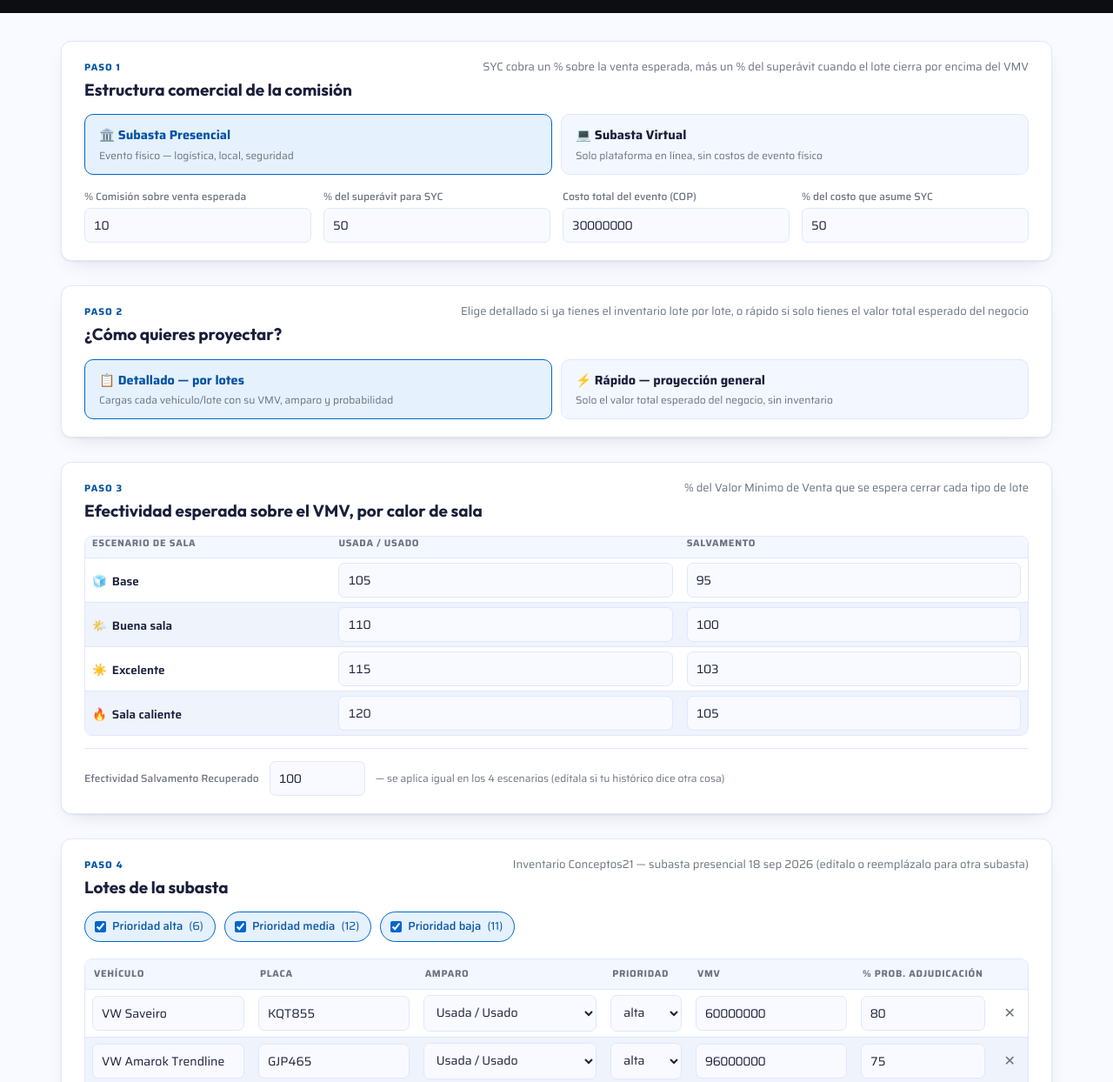
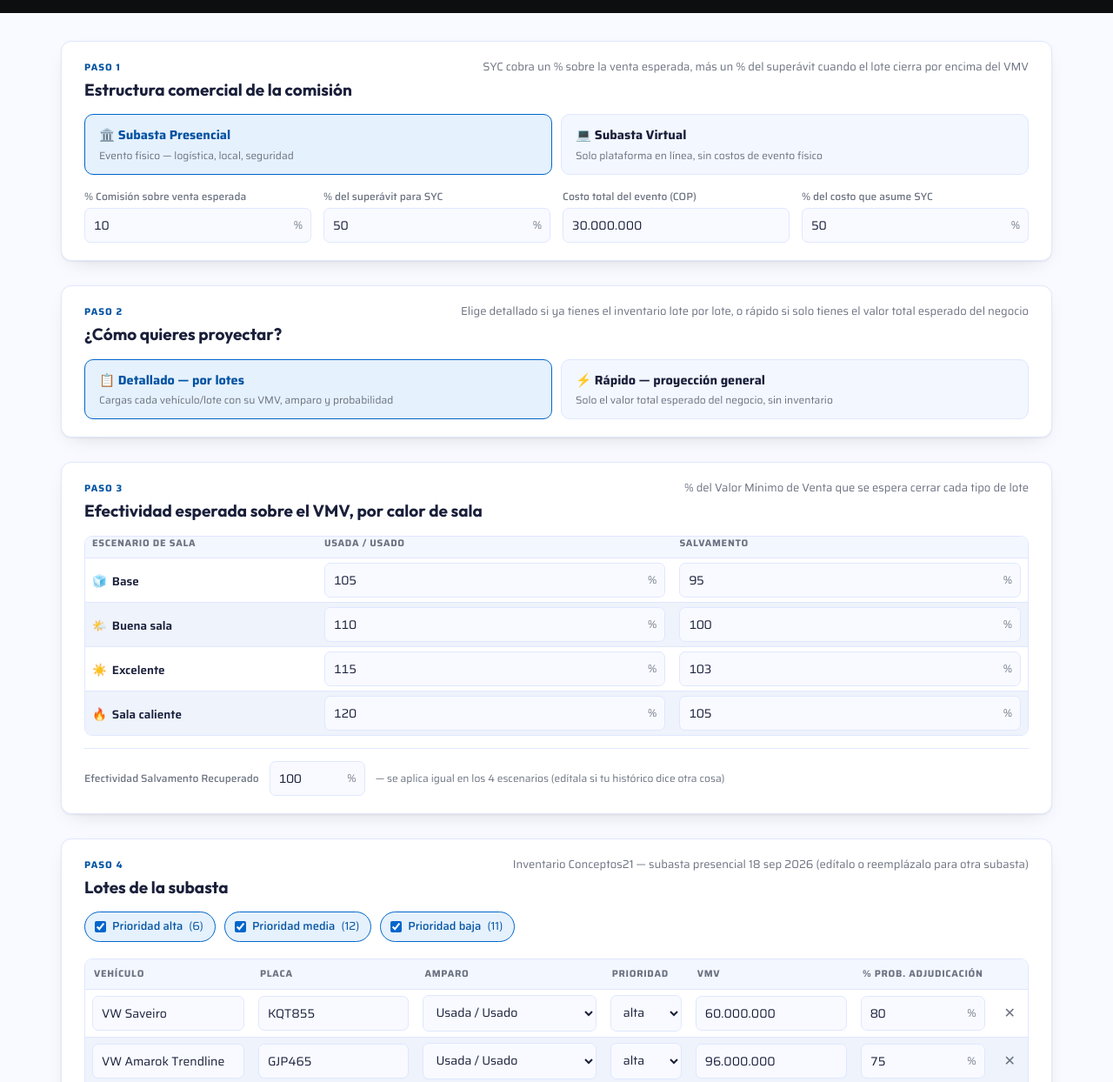
Before and after one commit to DJREDGIO/comisiones-syc, a website: page public/index.html in a window 1280 px wide. Shown: the part 55-1299 px from the top of the page at 87% size. Drawn offline with Linux system fonts and the light colour scheme; no server answers.

Commit message:
Formato de miles y símbolo % en las casillas

```diff
--- a/public/index.html
+++ b/public/index.html
@@ -161,6 +161,12 @@
     font-family:inherit;
   }
   input[type="number"]{font-variant-numeric:tabular-nums}
+  .input-pct{position:relative}
+  .input-pct input{padding-right:26px;width:100%}
+  .input-pct .pct-suffix{
+    position:absolute;right:10px;top:50%;transform:translateY(-50%);
+    font-size:12.5px;color:var(--text-muted);pointer-events:none;
+  }
 
   /* --- paso 1: estructura comercial --- */
   .costos-grid{
@@ -255,7 +261,8 @@
   td input,td select{min-width:76px}
   td.name-cell input{min-width:168px}
   td.placa-cell input{min-width:64px}
-  .col-narrow{width:78px}
+  td.vmv-cell input{min-width:120px}
+  .col-narrow{width:104px}
   .scroll-hint{font-size:11.5px;color:var(--text-muted)}
   .row-remove{
     border:none;background:none;color:var(--text-muted);
@@ -441,19 +448,19 @@
     <div class="costos-grid">
       <div>
         <label for="in-comision">% Comisión sobre venta esperada</label>
-        <input type="number" id="in-comision" min="0" step="0.5">
+        <div class="input-pct"><input type="number" id="in-comision" min="0" step="0.5"><span class="pct-suffix">%</span></div>
       </div>
       <div>
         <label for="in-superavit">% del superávit para SYC</label>
-        <input type="number" id="in-superavit" min="0" max="100" step="5">
+        <div class="input-pct"><input type="number" id="in-superavit" min="0" max="100" step="5"><span class="pct-suffix">%</span></div>
       </div>
       <div>
         <label for="in-costo-evento">Costo total del evento (COP)</label>
-        <input type="number" id="in-costo-evento" min="0" step="1000000">
+        <input type="text" inputmode="numeric" id="in-costo-evento">
       </div>
       <div>
         <label for="in-costo-pct">% del costo que asume SYC</label>
-        <input type="number" id="in-costo-pct" min="0" max="100" step="5">
+        <div class="input-pct"><input type="number" id="in-costo-pct" min="0" max="100" step="5"><span class="pct-suffix">%</span></div>
       </div>
     </div>
   </section>
@@ -496,7 +503,7 @@
     </div>
     <div class="effr-row">
       <label for="in-effrecup" style="margin:0">Efectividad Salvamento Recuperado</label>
-      <input type="number" id="in-effrecup" min="0" step="1">
+      <div class="input-pct"><input type="number" id="in-effrecup" min="0" step="1"><span class="pct-suffix">%</span></div>
       <span class="effr-note">— se aplica igual en los 4 escenarios (edítala si tu histórico dice otra cosa)</span>
     </div>
   </section>
@@ -546,11 +553,11 @@
     <div class="quick-grid">
       <div>
         <label for="in-quick-valor">Valor total esperado del negocio — VMV total (COP)</label>
-        <input type="number" id="in-quick-valor" min="0" step="1000000">
+        <input type="text" inputmode="numeric" id="in-quick-valor">
       </div>
       <div>
         <label for="in-quick-prob">% Probabilidad de adjudicación / cierre global</label>
-        <input type="number" id="in-quick-prob" min="0" max="100" step="5">
+        <div class="input-pct"><input type="number" id="in-quick-prob" min="0" max="100" step="5"><span class="pct-suffix">%</span></div>
       </div>
     </div>
     <div class="table-scroll">
@@ -618,6 +625,38 @@
     }catch(e){ return ''; }
   };
   var uid = function(){ return 'r' + Math.random().toString(36).slice(2,10); };
+
+  // ---------- miles: formato "30.000.000" en campos de dinero (COP) ----------
+  function formatMiles(n){
+    n = Math.round(Number(n) || 0);
+    return n.toLocaleString('es-CO');
+  }
+  function parseMiles(str){
+    var digits = String(str == null ? '' : str).replace(/[^\d]/g, '');
+    return digits === '' ? 0 : parseInt(digits, 10);
+  }
+  function setMilesValue(input, n){ input.value = formatMiles(n); }
+  function wireThousands(input, onChange){
+    input.addEventListener('input', function(){
+      var raw = input.value;
+      var cursorPos = input.selectionStart == null ? raw.length : input.selectionStart;
+      var digitsBeforeCursor = raw.slice(0, cursorPos).replace(/[^\d]/g, '').length;
+      var digits = raw.replace(/[^\d]/g, '');
+      var num = digits === '' ? 0 : parseInt(digits, 10);
+      var formatted = digits === '' ? '' : num.toLocaleString('es-CO');
+      input.value = formatted;
+      var pos = 0, seen = 0;
+      while(pos < formatted.length && seen < digitsBeforeCursor){
+        if(/\d/.test(formatted[pos])) seen++;
+        pos++;
+      }
+      try{ input.setSelectionRange(pos, pos); }catch(e){}
+      onChange(num);
+    });
+    input.addEventListener('blur', function(){
+      if(input.value === '') input.value = '0';
+    });
+  }
 
   var SALA_PRESETS = [
     {key:'base', label:'Base', icon:'🧊', usada:105, salvamento:95},
@@ -833,7 +872,7 @@
   function renderPaso1(){
     inComision.value = state.comisionPct;
     inSuperavit.value = state.superavitPct;
-    inCostoEvento.value = state.costoEvento;
+    setMilesValue(inCostoEvento, state.costoEvento);
     inCostoPct.value = state.costoSYCPct;
   }
   function syncComercialByType(){
@@ -844,7 +883,7 @@
   }
   inComision.addEventListener('input', function(){ state.comisionPct = Number(inComision.value)||0; syncComercialByType(); update(); saveLocal(); });
   inSuperavit.addEventListener('input', function(){ state.superavitPct = Number(inSuperavit.value)||0; syncComercialByType(); update(); saveLocal(); });
-  inCostoEvento.addEventListener('input', function(){ state.costoEvento = Number(inCostoEvento.value)||0; syncComercialByType(); update(); saveLocal(); });
+  wireThousands(inCostoEvento, function(num){ state.costoEvento = num; syncComercialByType(); update(); saveLocal(); });
   inCostoPct.addEventListener('input', function(){ state.costoSYCPct = Number(inCostoPct.value)||0; syncComercialByType(); update(); saveLocal(); });
 
   // ---------- Tipo de evento: Presencial / Virtual ----------
@@ -919,6 +958,8 @@
       tr.appendChild(tdName);
 
       var td = document.createElement('td');
+      var wrap = document.createElement('div');
+      wrap.className = 'input-pct';
       var input = document.createElement('input');
       input.type = 'number'; input.min = 0; input.step = 1;
       input.value = row.eff;
@@ -927,17 +968,22 @@
         update();
         saveLocal();
       });
-      td.appendChild(input);
+      wrap.appendChild(input);
+      var sufEff = document.createElement('span');
+      sufEff.className = 'pct-suffix';
+      sufEff.textContent = '%';
+      wrap.appendChild(sufEff);
+      td.appendChild(wrap);
       tr.appendChild(td);
       quickBody.appendChild(tr);
     });
   }
   function renderPasoRapido(){
-    inQuickValor.value = state.quickValorTotal;
+    setMilesValue(inQuickValor, state.quickValorTotal);
     inQuickProb.value = state.quickProbAdj;
     renderQuickTable();
   }
-  inQuickValor.addEventListener('input', function(){ state.quickValorTotal = Number(inQuickValor.value)||0; update(); saveLocal(); });
+  wireThousands(inQuickValor, function(num){ state.quickValorTotal = num; update(); saveLocal(); });
   inQuickProb.addEventListener('input', function(){ state.quickProbAdj = Number(inQuickProb.value)||0; update(); saveLocal(); });
 
   // ---------- Paso 3/4 (detallado): efectividad por calor de sala ----------
@@ -955,6 +1001,8 @@
 
       ['usada','salvamento'].forEach(function(field){
         var td = document.createElement('td');
+        var wrap = document.createElement('div');
+        wrap.className = 'input-pct';
         var input = document.createElement('input');
         input.type = 'number'; input.min = 0; input.step = 1;
         input.value = row[field];
@@ -963,7 +1011,12 @@
           update();
           saveLocal();
         });
-        td.appendChild(input);
+        wrap.appendChild(input);
+        var sufSala = document.createElement('span');
+        sufSala.className = 'pct-suffix';
+        sufSala.textContent = '%';
+        wrap.appendChild(sufSala);
+        td.appendChild(wrap);
         tr.appendChild(td);
       });
       salaBody.appendChild(tr);
@@ -1051,19 +1104,27 @@
       tr.appendChild(tdPrioridad);
 
       var tdVmv = document.createElement('td');
+      tdVmv.className = 'vmv-cell';
       var vmvInput = document.createElement('input');
-      vmvInput.type = 'number'; vmvInput.min = 0; vmvInput.step = 500000;
-      vmvInput.value = lot.vmv;
-      vmvInput.addEventListener('input', function(){ lot.vmv = Number(vmvInput.value)||0; update(); saveLocal(); });
+      vmvInput.type = 'text'; vmvInput.inputMode = 'numeric';
+      setMilesValue(vmvInput, lot.vmv);
+      wireThousands(vmvInput, function(num){ lot.vmv = num; update(); saveLocal(); });
       tdVmv.appendChild(vmvInput);
       tr.appendChild(tdVmv);
 
       var tdProb = document.createElement('td');
+      var wrapProb = document.createElement('div');
+      wrapProb.className = 'input-pct';
       var probInput = document.createElement('input');
       probInput.type = 'number'; probInput.min = 0; probInput.max = 100; probInput.step = 5;
       probInput.value = lot.probAdj;
       probInput.addEventListener('input', function(){ lot.probAdj = Number(probInput.value)||0; update(); saveLocal(); });
-      tdProb.appendChild(probInput);
+      wrapProb.appendChild(probInput);
+      var sufProb = document.createElement('span');
+      sufProb.className = 'pct-suffix';
+      sufProb.textContent = '%';
+      wrapProb.appendChild(sufProb);
+      tdProb.appendChild(wrapProb);
       tr.appendChild(tdProb);
 
       var tdRemove = document.createElement('td');
```
